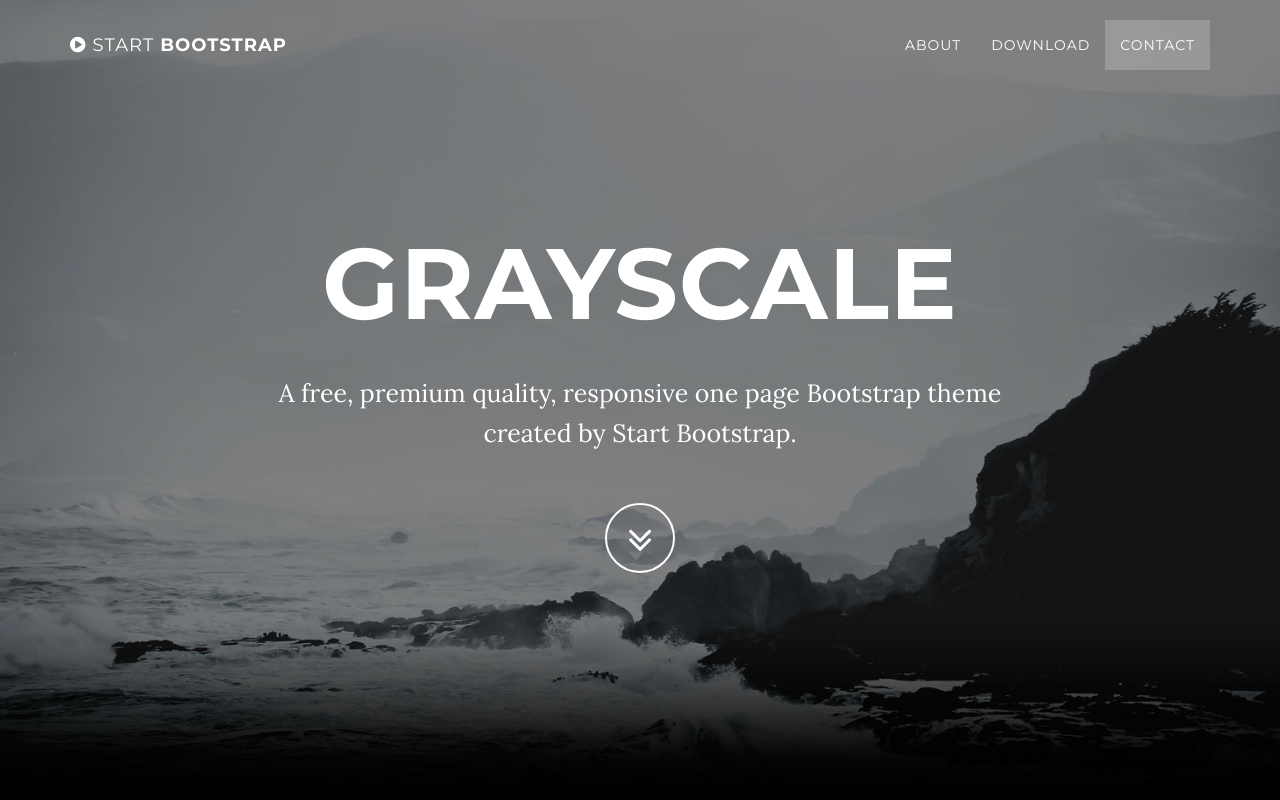
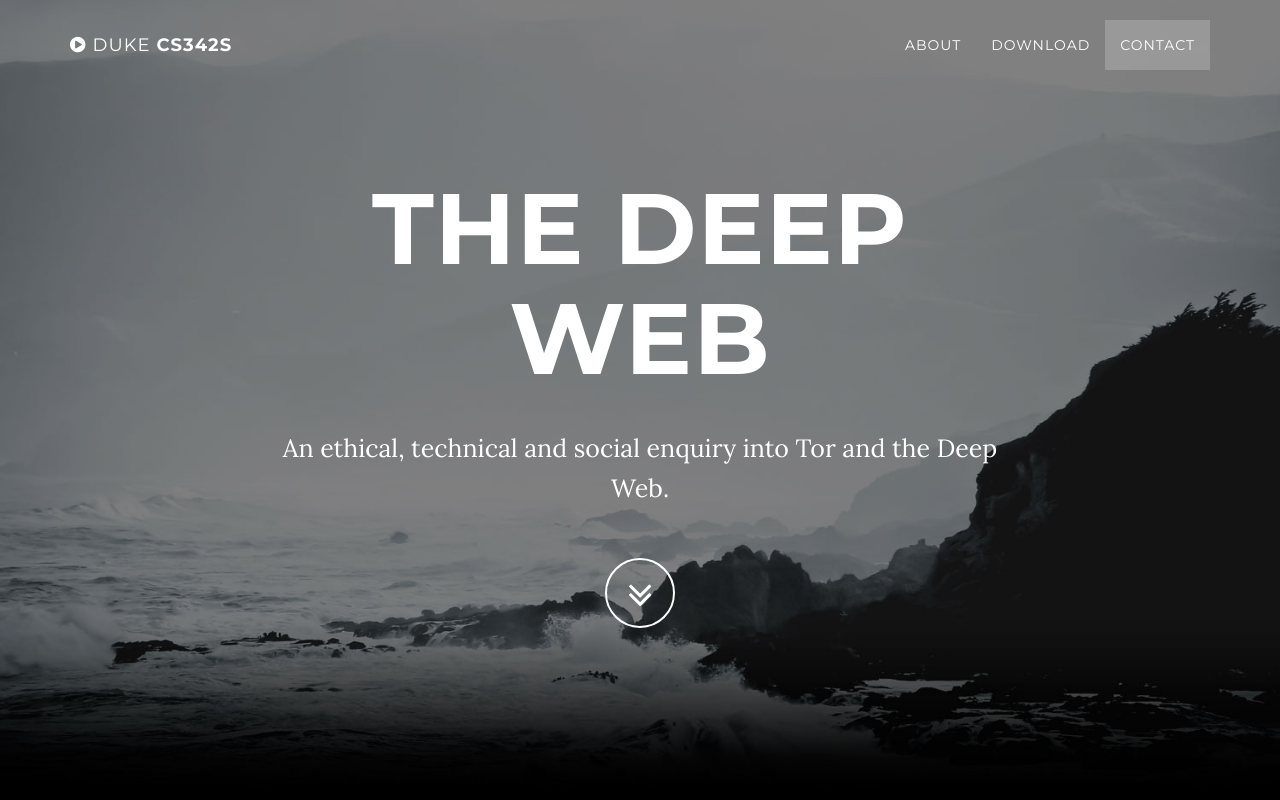
Before and after one commit to Tadimsky/DeepWebSite, a plain HTML site: page index.html in a window 1280 px wide. Shown: the top 800 px of the page. Drawn offline with nearby package versions, Linux system fonts and the light colour scheme; some packages are replaced by stand-ins of ours.

Commit message:
changed header and main page

```diff
--- a/index.html
+++ b/index.html
@@ -31,7 +31,7 @@
                     <i class="fa fa-bars"></i>
                 </button>
                 <a class="navbar-brand" href="#page-top">
-                    <i class="fa fa-play-circle"></i>  <span class="light">Start</span> Bootstrap
+                    <i class="fa fa-play-circle"></i>  <span class="light">Duke</span> CS342S
                 </a>
             </div>
 
@@ -63,8 +63,8 @@
             <div class="container">
                 <div class="row">
                     <div class="col-md-8 col-md-offset-2">
-                        <h1 class="brand-heading">Grayscale</h1>
-                        <p class="intro-text">A free, premium quality, responsive one page Bootstrap theme created by Start Bootstrap.</p>
+                        <h1 class="brand-heading">The Deep Web</h1>
+                        <p class="intro-text">An ethical, technical and social enquiry into Tor and the Deep Web.</p>
                         <div class="page-scroll">
                             <a href="#about" class="btn btn-circle">
                                 <i class="fa fa-angle-double-down animated"></i>
```
